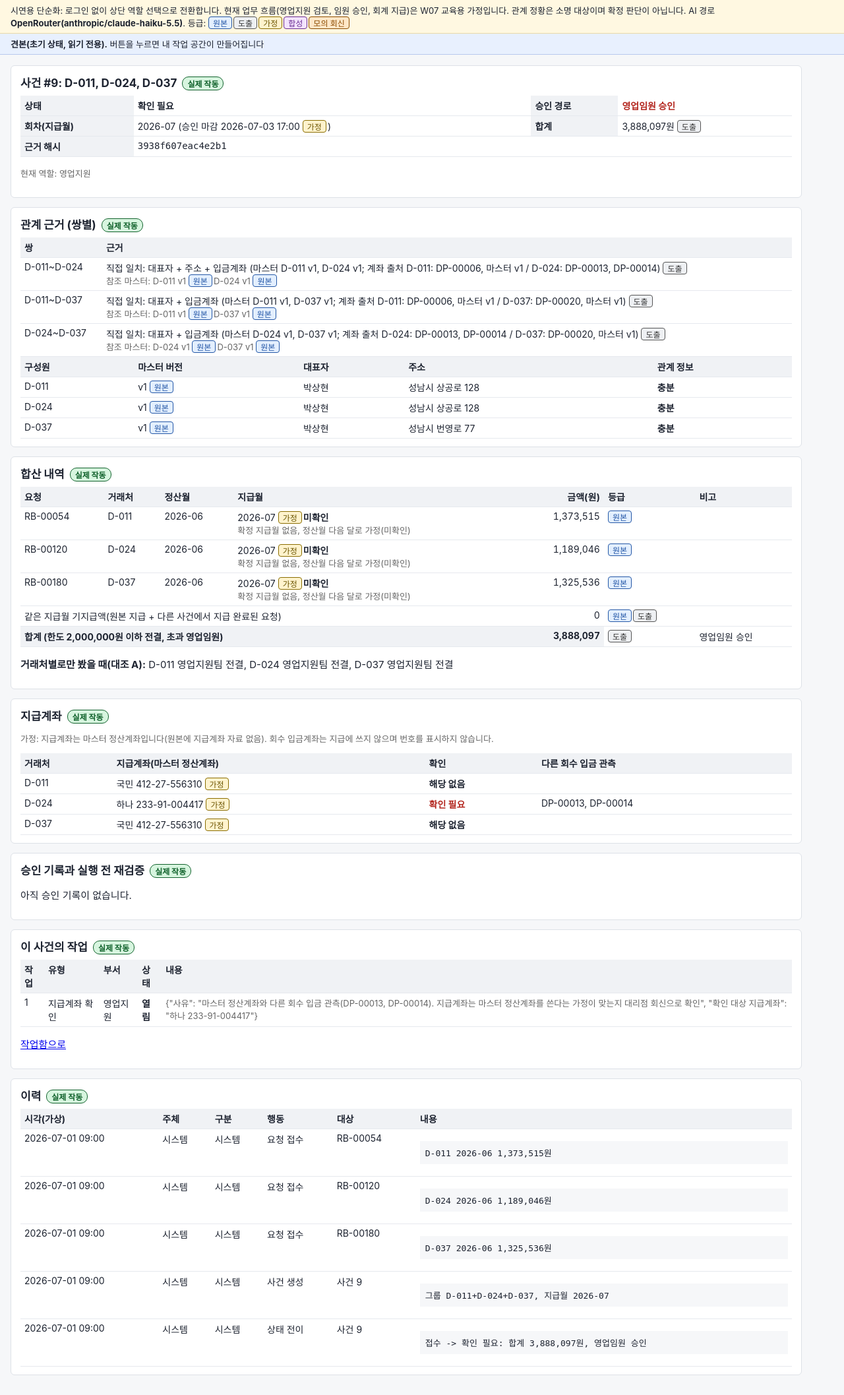
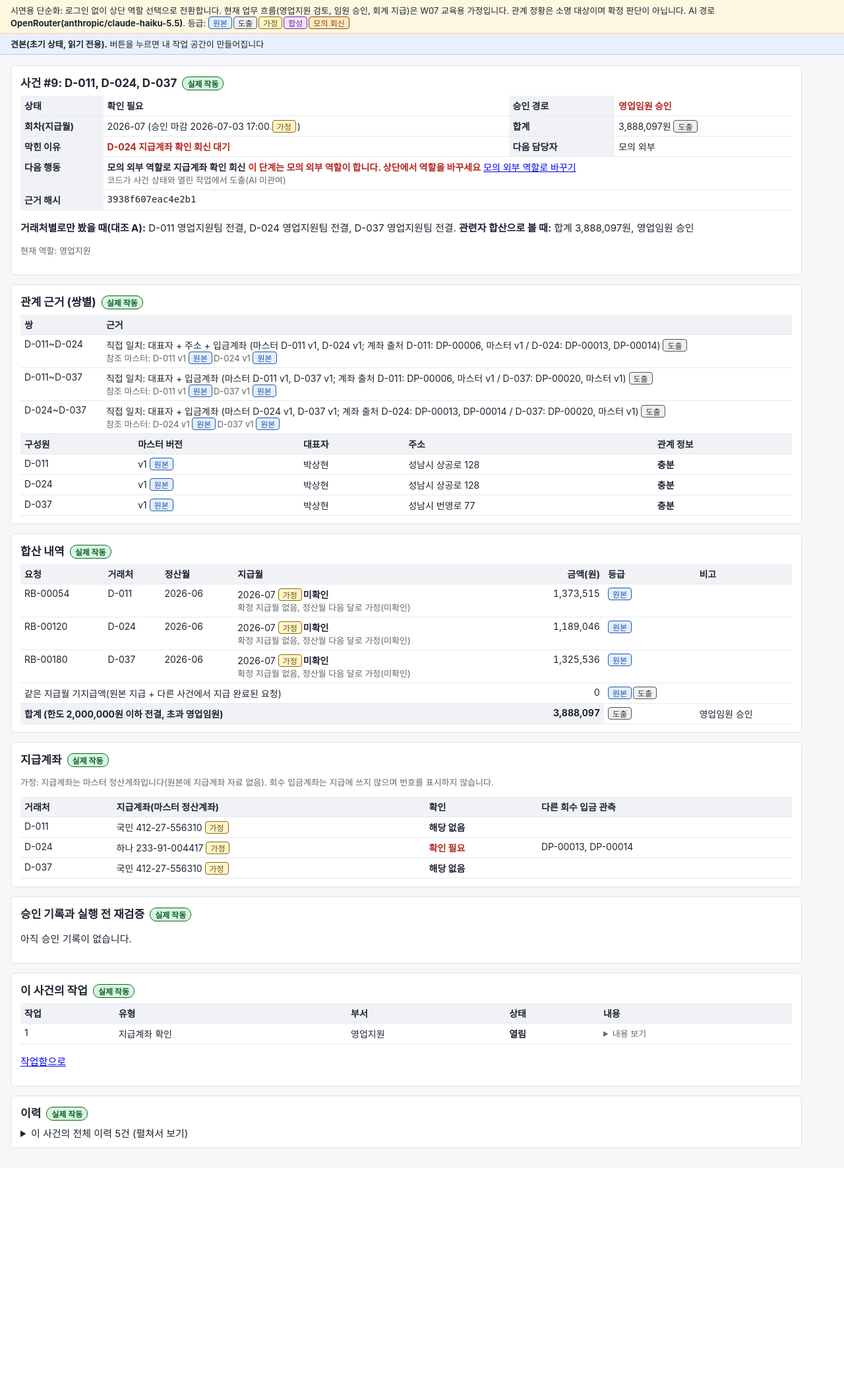
Before and after one commit to SWHee/sumgate, a FastAPI app: page /cases/9 in a window 1280 px wide. Shown: the part 82-2197 px from the top of the page at 66% size. After the commit the page ends 1823 px from the top, so only its background shows below. Run offline with FastAPI, Linux system fonts and the light colour scheme; data comes from the database, SQL or seed files in the repository; data that the repository does not hold is empty.

Commit message:
T4: 대기열 맨 위 조치가 필요한 사건(막힌 이유, 다음 담당자, 다음 행동)과 세 단계 안내, 전결과 지급 완료는 접힌 목록, 사건 상세 요약 카드와 역할 전환 안내, 대조 A 한 줄, 긴 내용 접기. 도출은 service.next_step과 guide

```diff
--- a/app/main.py
+++ b/app/main.py
@@ -141,7 +141,17 @@ def queue(req: Request):
             grades.setdefault(r.case_id, set()).update({r.grade, r.pay_month_grade})
         checks = list(s.scalars(select(RebateRequest).where(RebateRequest.status == sv.NEEDS_CHECK)
                                 .order_by(RebateRequest.rebate_id)))
-        return page(req, "queue.html", s, cases=cases, grades=grades, deadline=rules.deadline_of, checks=checks)
+        ts = list(s.scalars(select(Task)))
+        docs = list(s.scalars(select(Doc).where(Doc.status == "확인 대기")))
+        steps = {c.id: sv.next_step(c, ts, docs) for c in cases}
+        bulk = [c for c in cases if c.route == rules.ROUTE_SUPPORT and c.status in sv.BULK]
+        done = [c for c in cases if c.status in sv.DONE]
+        todo = [c for c in cases if c not in bulk and c not in done]
+        bulk_st = {}
+        for c in bulk:
+            bulk_st[c.status] = bulk_st.get(c.status, 0) + 1
+        return page(req, "queue.html", s, todo=todo, bulk=bulk, done=done, steps=steps, bulk_st=bulk_st,
+                    guide=sv.guide(cases, ts), grades=grades, deadline=rules.deadline_of, checks=checks)
 
 
 @app.post("/bulk/approve-support")
@@ -173,10 +183,11 @@ def case_detail(req: Request, cid: int):
             AgencyVersion.agency_id.in_([m["거래처"] for m in basis["구성원"]])))}
         draft = s.scalars(select(Doc).where(Doc.case_id == cid, Doc.kind == "상신 초안").order_by(Doc.id.desc())).first()
         tasks = list(s.scalars(select(Task).where(Task.case_id == cid).order_by(Task.id)))
+        step = sv.next_step(c, tasks, list(s.scalars(select(Doc).where(Doc.case_id == cid, Doc.status == "확인 대기"))))
         events = list(s.scalars(select(EventLog).where(EventLog.ref.in_([f"사건 {cid}"] + [r.rebate_id for r in reqs]))
                                 .order_by(EventLog.id)))
         return page(req, "case.html", s, c=c, basis=basis, reqs=reqs, per_agency=per_agency, approvals=approvals,
-                    draft=draft, tasks=tasks, events=events, deadline=rules.deadline_of(c.pay_month),
+                    draft=draft, tasks=tasks, events=events, step=step, deadline=rules.deadline_of(c.pay_month),
                     ver_grade=ver_grade, ver={m["거래처"]: m["마스터 버전"] for m in basis["구성원"]})
 
 
--- a/app/service.py
+++ b/app/service.py
@@ -367,6 +367,69 @@ def computed_status(c: Case) -> str:
     if blocked(b):
         return "확인 필요"
     return "전결 승인 대기" if b["경로"] == rules.ROUTE_SUPPORT else "상위 승인 필요"
+
+
+BULK = ("전결 승인 대기", "승인됨", "지급 작업 생성")  # 전결 경로에서 이 상태면 일괄 처리 대상
+DONE = ("지급 완료", DISSOLVED)
+
+
+def next_step(c: Case, tasks: list[Task], docs: list[Doc]) -> dict:
+    """화면 표시용: 사건 상태와 열린 작업, 확인 대기 문서에서 막힌 이유, 다음 담당자(역할), 다음 행동을 도출한다.
+
+    상태를 바꾸지 않는 순수 함수. role은 그 행동의 서버 역할 검사(forbid)가 허용하는 역할, where는 행동할 화면.
+    대리점 안내와 회차 목록 재생성 작업은 닫히지 않으므로 막힌 이유에 쓰지 않는다.
+    """
+    def step(reason, role="", action="", where=""):
+        return {"reason": reason, "role": role, "action": action, "where": where or f"/cases/{c.id}"}
+
+    st = c.status
+    mine = [t for t in tasks if t.case_id == c.id]
+    acct = [t for t in mine if t.type == "지급계좌 확인"]
+    doc = next((d for d in docs if d.case_id == c.id and d.status == "확인 대기"), None)
+    if st in DONE:
+        return step(st)
+    if st == "확인 필요":
+        if t := next((t for t in acct if t.status == "열림"), None):
+            return step(f"{t.agency_id} 지급계좌 확인 회신 대기", "모의 외부", "모의 외부 역할로 지급계좌 확인 회신", "/tasks")
+        if t := next((t for t in acct if t.status == "확인 불가"), None):
+            return step(f"{t.agency_id} 지급계좌 확인 불가 회신", "영업지원", "영업지원 역할로 지급계좌 다시 확인 요청",
+                        "/tasks")
+        if t := next((t for t in mine if t.type == "관계 정보 확인" and t.status == "열림"), None):
+            if doc:
+                return step(f"{t.agency_id} 정정 신고 확인 전", "영업지원", "영업지원 역할로 문서에서 정정 확인",
+                            f"/papers/{doc.id}")
+            return step(f"{t.agency_id} 관계 정보 부족", "모의 외부", "모의 외부 역할로 정정 신고 입력", "/mock")
+        return step("지급 정보 확인 전", "영업지원", "영업지원 역할로 아래 근거와 작업 확인")
+    if st == "상위 승인 필요":
+        return step("영업임원 상신 전", "영업지원", "영업지원 역할로 영업임원에게 상신")
+    if st == "승인 무효(재상신)":
+        return step("승인 뒤 근거가 바뀌어 승인 무효", "영업지원", "영업지원 역할로 재상신")
+    if st == "전결 승인 대기":
+        return step("전결 승인 대기", "영업지원", "영업지원 역할로 전결 승인")
+    if st == "승인 대기":
+        return step("영업임원 승인 대기", "영업임원", "영업임원 역할로 승인 또는 거절")
+    if st == "거절됨":
+        if doc:
+            return step("소명 확인 전", "영업지원", "영업지원 역할로 문서에서 소명 확인", f"/papers/{doc.id}")
+        return step("영업임원 거절, 소명 회신 대기", "모의 외부", "모의 외부 역할로 소명 회신 입력", "/mock")
+    if st == "승인됨":
+        return step("지급 실행 요청 전", "회계", "회계 역할로 지급 실행 요청")
+    if st == "지급 작업 생성":
+        return step("은행 회신 대기", "모의 외부", "모의 외부 역할로 은행 회신", "/tasks")
+    if st == "지급 반려(재처리)":
+        if any(t.type == "은행 재처리" and t.status == "열림" for t in mine):
+            return step("은행 반려, 재처리 요청 전", "회계", "회계 역할로 재처리 요청", "/tasks")
+        return step("재처리 뒤 은행 회신 대기", "모의 외부", "모의 외부 역할로 은행 회신", "/tasks")
+    return step(f"{st} 처리 중")
+
+
+def guide(cases: list[Case], tasks: list[Task]) -> list[tuple[str, bool]]:
+    """처음 온 사람을 위한 세 단계 안내와 각 단계의 완료 여부(화면 표시용, 순수 함수)."""
+    return [("영업지원: 전결 일괄 승인",
+             not any(c.status == "전결 승인 대기" and c.route == rules.ROUTE_SUPPORT for c in cases)),
+            ("모의 외부: 지급계좌 확인 회신", not any(t.type == "지급계좌 확인" and t.status == "열림" for t in tasks)),
+            ("영업지원 상신 뒤 영업임원: 그룹 사건 승인",
+             not any(c.route == rules.ROUTE_EXEC and c.status not in APPROVED + DONE for c in cases))]
 
 
 def refresh(s, c: Case, ctx: dict):
--- a/app/templates/case.html
+++ b/app/templates/case.html
@@ -6,9 +6,17 @@
 <table>
 <tr><th>상태</th><td class="st">{{ c.status }}{% if c.status in ["지급 완료", "지급 반려(재처리)"] %} {{ grade("모의 회신") }}{% endif %}</td><th>승인 경로</th><td class="st {{ 'st-up' if c.route == '영업임원 승인' }}">{{ c.route }}</td></tr>
 <tr><th>회차(지급월)</th><td>{{ c.pay_month }} (승인 마감 {{ deadline.strftime("%Y-%m-%d %H:%M") }} {{ grade("가정") }})</td><th>합계</th><td>{{ c.total|won }}원 {{ grade("도출") }}</td></tr>
+<tr><th>막힌 이유</th><td class="st st-up">{{ step.reason }}</td><th>다음 담당자</th><td>{{ step.role or "없음" }}</td></tr>
+<tr><th>다음 행동</th><td colspan="3">{% if step.action %}<b>{{ step.action }}</b>
+{% if step.role != role %}<span class="st st-up">이 단계는 {{ step.role }} 역할이 합니다. 상단에서 역할을 바꾸세요</span> <a href="/role?r={{ step.role }}">{{ step.role }} 역할로 바꾸기</a>
+{% elif step.where != "/cases/" ~ c.id %}<a href="{{ step.where }}">이 화면에서 처리하기</a>{% else %}<span class="muted">아래 버튼으로 처리합니다</span>{% endif %}
+{% else %}남은 행동 없음{% endif %}<div class="muted">코드가 사건 상태와 열린 작업에서 도출(AI 미관여)</div></td></tr>
 <tr><th>근거 해시</th><td colspan="3"><code>{{ c.basis_hash[:16] }}</code></td></tr>
 {% if c.prev_ids %}<tr><th>병합 전 사건</th><td colspan="3">{% for p in c.prev_ids.split(",") %}<a href="/cases/{{ p }}">#{{ p }}</a> {% endfor %}<span class="muted">이전 사건의 승인, 거절 기록은 아래 승인 기록에 함께 표시합니다</span></td></tr>{% endif %}
 </table>
+<p><b>거래처별로만 봤을 때(대조 A):</b>
+{% for k, v in per_agency.items() %}{{ k.split("|")[0] }} {{ v }}{% if not loop.last %}, {% endif %}{% endfor %}.
+<b>관련자 합산으로 볼 때:</b> 합계 {{ c.total|won }}원, {{ c.route }}</p>
 <p>
 {% if role == "영업지원" and c.status in ["상위 승인 필요", "승인 무효(재상신)"] %}<form class="inline" method="post" action="/cases/{{ c.id }}/submit"><button>{{ "재상신" if c.status == "승인 무효(재상신)" else "영업임원에게 상신" }}</button></form>{% endif %}
 {% if (role == "영업지원" and c.status == "전결 승인 대기") or (role == "영업임원" and c.status == "승인 대기") %}<b class="st st-up">이 승인은 {{ c.pay_month }} 회차 지급을 확정합니다</b>{% endif %}
@@ -35,8 +43,6 @@
 <tr><td colspan="4">같은 지급월 기지급액(원본 지급 + 다른 사건에서 지급 완료된 요청)</td><td class="num">{{ c.paid|won }}</td><td>{{ grade("원본") }}{{ grade("도출") }}</td><td class="muted">{% for o in basis.get("지급 완료된 다른 요청", []) %}{{ o["요청"] }}({{ o["거래처"] }}) {{ o["금액"]|won }}원{% if not loop.last %}, {% endif %}{% endfor %}</td></tr>
 <tr><th colspan="4">합계 (한도 2,000,000원 이하 전결, 초과 영업임원)</th><th class="num">{{ c.total|won }}</th><td>{{ grade("도출") }}</td><td>{{ c.route }}</td></tr>
 </table>
-<p><b>거래처별로만 봤을 때(대조 A):</b>
-{% for k, v in per_agency.items() %}{{ k.split("|")[0] }} {{ v }}{% if not loop.last %}, {% endif %}{% endfor %}</p>
 </section>
 
 <section><h2>지급계좌 {{ real() }}</h2>
@@ -54,14 +60,14 @@
 <section><h2>승인 기록과 실행 전 재검증 {{ real() }}</h2>
 {% if approvals %}<table><tr><th>승인</th><th>사건</th><th>역할</th><th>결정</th><th>시각</th><th>근거 해시</th><th>유효</th><th>무효 사유(달라진 근거)</th></tr>
 {% for a in approvals %}<tr><td>{{ a.id }}</td><td>{% if a.case_id != c.id %}<a href="/cases/{{ a.case_id }}">#{{ a.case_id }}</a>(병합 전){% else %}#{{ a.case_id }}{% endif %}</td><td>{{ a.role }}</td><td>{{ a.decision }}{% if a.reason %}: {{ a.reason }}{% endif %}</td><td>{{ a.decided_at }}</td>
-<td><code>{{ a.basis_hash[:12] }}</code></td><td>{{ "유효" if a.valid else ("-" if a.decision == "거절" else "무효") }}</td><td><pre>{{ a.invalid_reason }}</pre></td></tr>{% endfor %}</table>
+<td><code>{{ a.basis_hash[:12] }}</code></td><td>{{ "유효" if a.valid else ("-" if a.decision == "거절" else "무효") }}</td><td>{% if a.invalid_reason %}<details><summary>{{ a.invalid_reason.splitlines()|length }}줄 (펼쳐서 원문 보기)</summary><pre>{{ a.invalid_reason }}</pre></details>{% endif %}</td></tr>{% endfor %}</table>
 {% else %}<p>아직 승인 기록이 없습니다.</p>{% endif %}
 </section>
 
 <section><h2>이 사건의 작업 {{ real() }}</h2><table><tr><th>작업</th><th>유형</th><th>부서</th><th>상태</th><th>내용</th></tr>
-{% for t in tasks %}<tr><td>{{ t.id }}</td><td>{{ t.type }}</td><td>{{ t.dept }}</td><td class="st">{{ t.status }}{% if t.grade == "모의 회신" %} {{ grade("모의 회신") }}{% endif %}</td><td class="muted">{{ t.payload }}</td></tr>{% endfor %}</table>
+{% for t in tasks %}<tr><td>{{ t.id }}</td><td>{{ t.type }}</td><td>{{ t.dept }}</td><td class="st">{{ t.status }}{% if t.grade == "모의 회신" %} {{ grade("모의 회신") }}{% endif %}</td><td class="muted"><details><summary>내용 보기</summary>{{ t.payload }}</details></td></tr>{% endfor %}</table>
 <p><a href="/tasks">작업함으로</a></p></section>
 
-<section><h2>이력 {{ real() }}</h2><table><tr><th>시각(가상)</th><th>주체</th><th>구분</th><th>행동</th><th>대상</th><th>내용</th></tr>
-{% for e in events %}<tr><td>{{ e.ts }}</td><td>{{ e.actor }}</td><td>{{ e.actor_type }}</td><td>{{ e.action }}</td><td>{{ e.ref }}</td><td><pre>{{ e.detail }}</pre></td></tr>{% endfor %}</table></section>
+<section><h2>이력 {{ real() }}</h2><details><summary>이 사건의 전체 이력 {{ events|length }}건 (펼쳐서 보기)</summary><table><tr><th>시각(가상)</th><th>주체</th><th>구분</th><th>행동</th><th>대상</th><th>내용</th></tr>
+{% for e in events %}<tr><td>{{ e.ts }}</td><td>{{ e.actor }}</td><td>{{ e.actor_type }}</td><td>{{ e.action }}</td><td>{{ e.ref }}</td><td><pre>{{ e.detail }}</pre></td></tr>{% endfor %}</table></details></section>
 {% endblock %}
```
Also changed, not shown: RUN.md (+3 -0 lines), app/templates/queue.html (+43 -12 lines), tests/test_next_step.py (added, +69 -0 lines).
